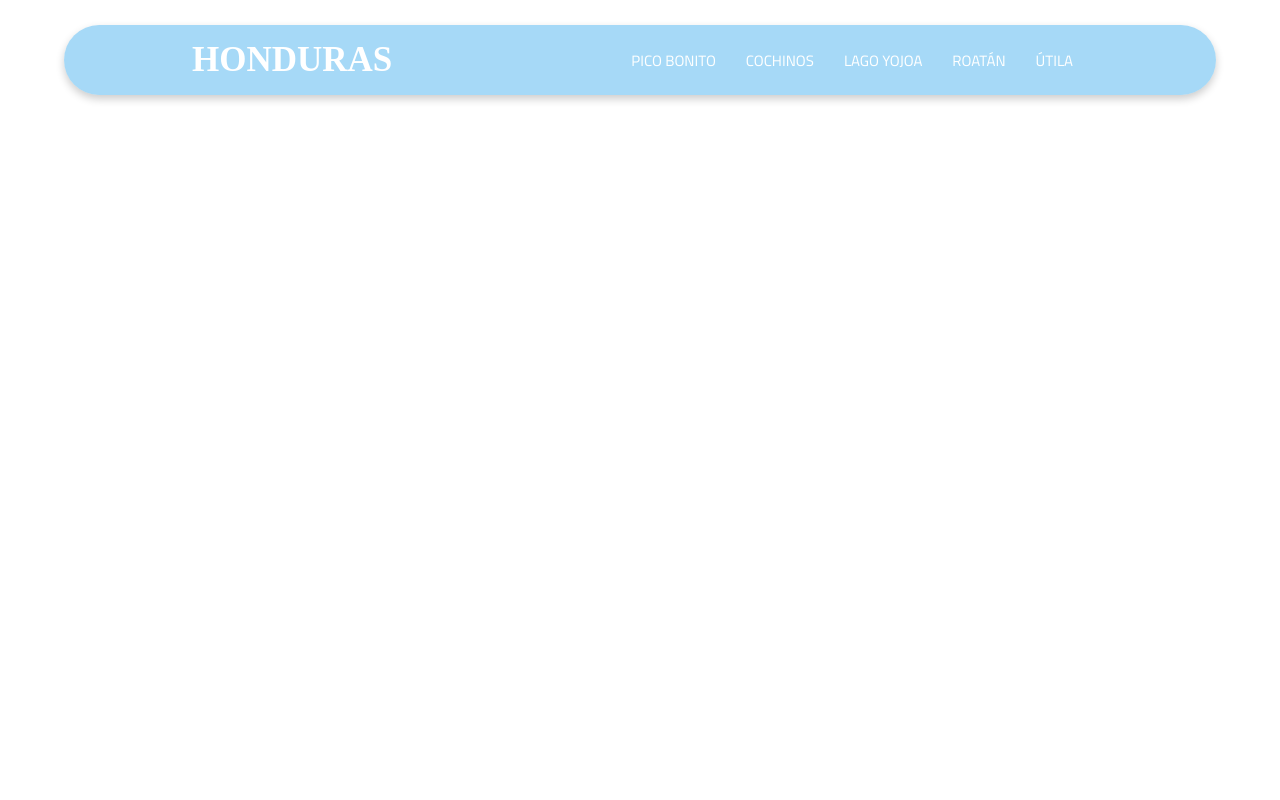
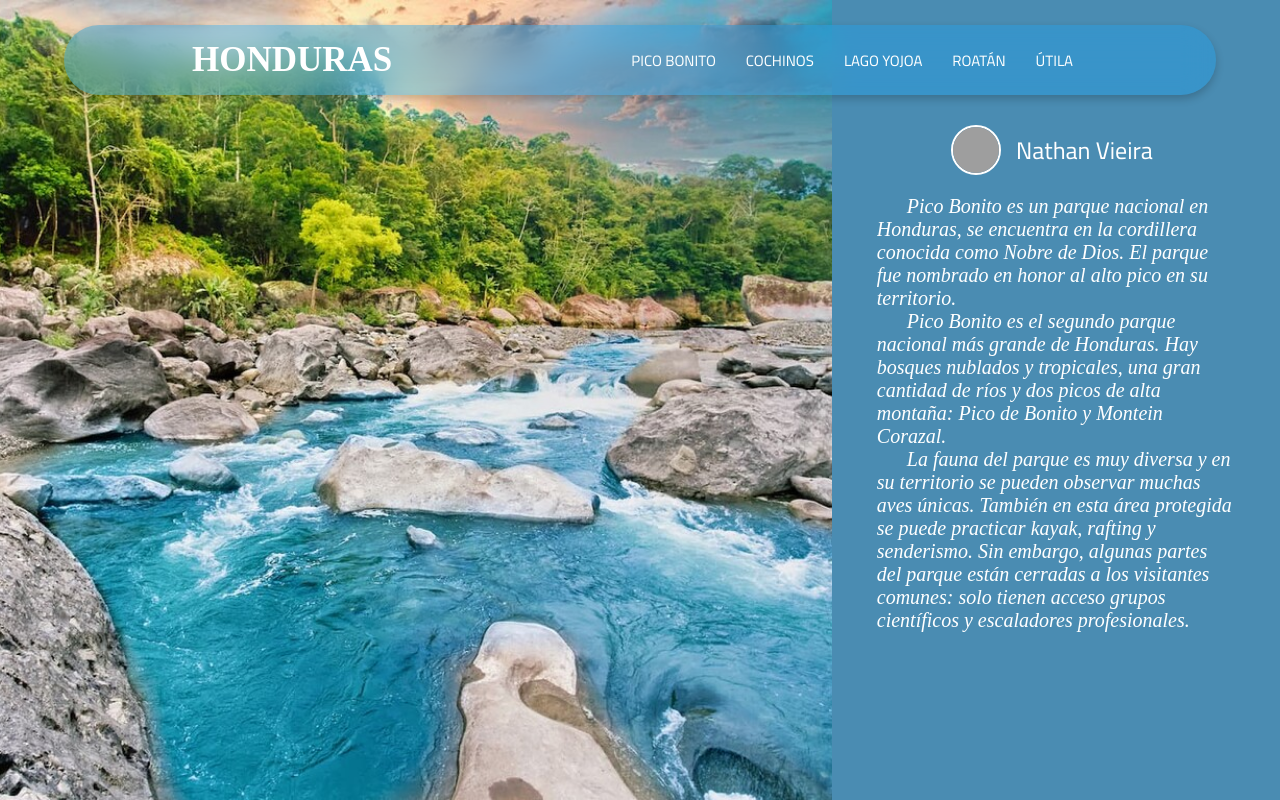
Before and after one commit to XNexusPrimeX/honduras, a Nuxt app: page /PicoBonito in a window 1280 px wide. Built offline with nearby package versions, Linux system fonts and the light colour scheme; grey boxes are pictures that could not be loaded; a web font is replaced by a local one.

Commit message:
All pages loaded

```diff
--- a/layouts/default.vue
+++ b/layouts/default.vue
@@ -29,7 +29,7 @@
   background: transparent;
 }
 ::-webkit-scrollbar-thumb {
-  background: var(--transparent-white);
+  background: rgba(255, 255, 255, .6);
   border-radius: 10px;
 }
 ::-webkit-scrollbar-thumb:active {
--- /dev/null
+++ b/pages/LagoYojoa.vue
@@ -0,0 +1,27 @@
+<script lang="ts">
+import Vue from 'vue';
+import Section from '../components/Section.vue';
+
+export default Vue.extend({
+    name: 'Lago Yojoa',
+    components: {
+        Section
+    },
+    data: () => ({
+        image: 'lagoyojoa.jpg',
+        author: {
+            name: 'Nícolas Estevão Lima',
+            pic: 'https://pps.whatsapp.net/v/t61.24694-24/299164128_205323595160244_2554941355357154865_n.jpg?ccb=11-4&oh=01_AVzmbc6_1BnOLq9wVr_OwmYWjgcfMnrdFQ2f3SY8FOGUdQ&oe=63226C4B'
+        }
+    })
+})
+</script>
+
+<template>
+    <Section :image="image" :author="author" >
+        <p>El lago de Yojoa es la mayor reserva de agua dulce de Honduras, se formó por la explosión de un volcán.</p>
+        <p>Yojoa es conocida por su biodiversidad, una gran variedad de aves y plantas, con cerca de 400 especies de aves y 800 especies de plantas identificadas. Desafortunadamente en los últimos años, el lugar ha sufrido por la deforestación.</p>
+        <p>Los restaurantes cercanos suelen servir un plato principal, pescado frito “del lago” con rodajas de plátano y pepinillos.</p>
+        <p>El lago es un lugar ideal para actividades de ecoturismo, paseos en bote, deportes acuáticos como jet ski, regatas, kayak y pesca.</p>
+    </Section>
+</template>
--- /dev/null
+++ b/pages/PicoBonito.vue
@@ -0,0 +1,28 @@
+<script lang="ts">
+import Vue from 'vue';
+import Section from '../components/Section.vue';
+
+export default Vue.extend({
+    name: 'Pico Bonito',
+    components: {
+        Section
+    },
+    data: () => ({
+        image: 'picobonito.jpg',
+        author: {
+            name: 'Nathan Vieira',
+            pic: 'https://pps.whatsapp.net/v/t61.24694-24/301365739_484450663116988_2882552638713455696_n.jpg?ccb=11-4&oh=01_AVzvHq4q69g99Q3ry0Arrv2gYY1mAVFDKeKeMEgh1PiEzg&oe=632185F5'
+        }
+    })
+})
+</script>
+
+<template>
+    <Section :image="image" :author="author" >
+        <p>Pico Bonito es un parque nacional en Honduras, se encuentra en la cordillera conocida como Nobre de Dios. El parque fue nombrado en honor al alto pico en su territorio.</p>
+
+        <p>Pico Bonito es el segundo parque nacional más grande de Honduras.  Hay bosques nublados y tropicales, una gran cantidad de ríos y dos picos de alta montaña: Pico de Bonito y Montein Corazal.</p>
+
+        <p>La fauna del parque es muy diversa y en su territorio se pueden observar muchas aves únicas. También en esta área protegida se puede practicar kayak, rafting y senderismo.  Sin embargo, algunas partes del parque están cerradas a los visitantes comunes: solo tienen acceso grupos científicos y escaladores profesionales.</p>
+    </Section>
+</template>
--- /dev/null
+++ b/pages/Roatan.vue
@@ -0,0 +1,27 @@
+<script lang="ts">
+import Vue from 'vue';
+import Section from '../components/Section.vue';
+
+export default Vue.extend({
+    name: 'Roatán',
+    components: {
+        Section
+    },
+    data: () => ({
+        image: 'roatan.jpg',
+        author: {
+            name: 'Ícaro',
+            pic: ''
+        }
+    })
+})
+</script>
+
+<template>
+    <Section :image="image" :author="author" >
+        <p>Roatán es una de las islas de Honduras en la Bahía del Caribe. Es parte de la enorme Barrera de Coral Mesoamericana y es conocida por sus playas, sitios de buceo y vida marina, incluidos los tiburones ballena. Al suroeste se encuentra la bulliciosa playa de West Bay, con un arrecife de coral cerca de la costa. Los cruceros atracan en la capital de Coxen Hole y cerca de Mahogany Bay. Al este hay pueblos más pequeños, incluido el pueblo garífuna de Punta Gorda.</p>
+        <p>Superficie: 83 km²</p>
+        <p>Ubicación: Mar Caribe</p>
+        <p>Elegida en 2015 como la tercera isla más bella del mundo</p>
+    </Section>
+</template>
--- /dev/null
+++ b/pages/Utila.vue
@@ -0,0 +1,26 @@
+<script lang="ts">
+import Vue from 'vue';
+import Section from '../components/Section.vue';
+
+export default Vue.extend({
+    name: 'Útila',
+    components: {
+        Section
+    },
+    data: () => ({
+        image: 'utila.jpg',
+        author: {
+            name: 'Gabrielly Navarro Bastos',
+            pic: 'https://pps.whatsapp.net/v/t61.24694-24/301435344_1410367002805366_7838172227822681169_n.jpg?ccb=11-4&oh=01_AVxaOqxUfrG2UR7iZZo7uasLrlRO7GgvSG38m1DmftJmlg&oe=63202DBD'
+        }
+    })
+})
+</script>
+
+<template>
+    <Section :image="image" :author="author" >
+        <p>Útila es una isla hondureña en el departamento de Islas de la Bahía. Es una de las tres islas principales de este departamento insular y uno de sus cuatro municipios. Se encuentra a solo 30 km de la costa norte de Honduras y tiene un área de 49,3 km², 11 km de ancho y 4 km en su punto más angosto.</p>
+        <p>El idioma oficial, como en el resto de Honduras, es el español, aunque también se habla inglés, principalmente por la presencia de turistas.</p>
+        <p>La segunda cadena de arrecifes más grande del mundo se extiende por las Islas de la Bahía donde la vida marina es rica y abundante, aunándose a ello aguas cristalinas y una visibilidad de hasta 500 m, haciendo de Útila uno de los mejores lugares para el buceo, además ser considerado uno de los lugares más baratos del mundo para estudiar y obtener una certificación de buceo. Hay alrededor de 12 escuelas de buceo, que van desde principiantes hasta niveles profesionales.</p>
+    </Section>
+</template>
```
Also changed, not shown: static/img/lagoyojoa.jpg (renamed from static/img/lagoyohoa.jpg).
